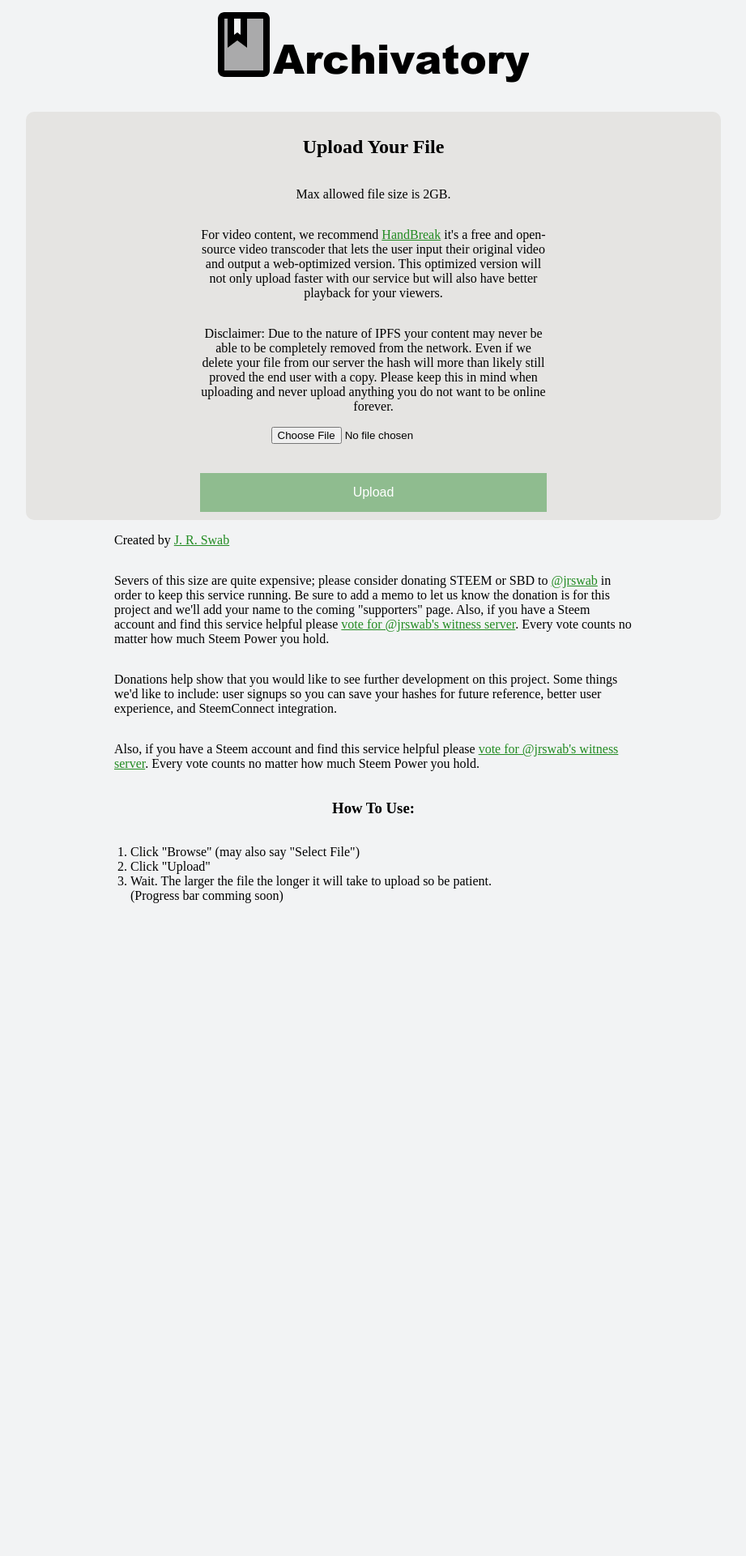
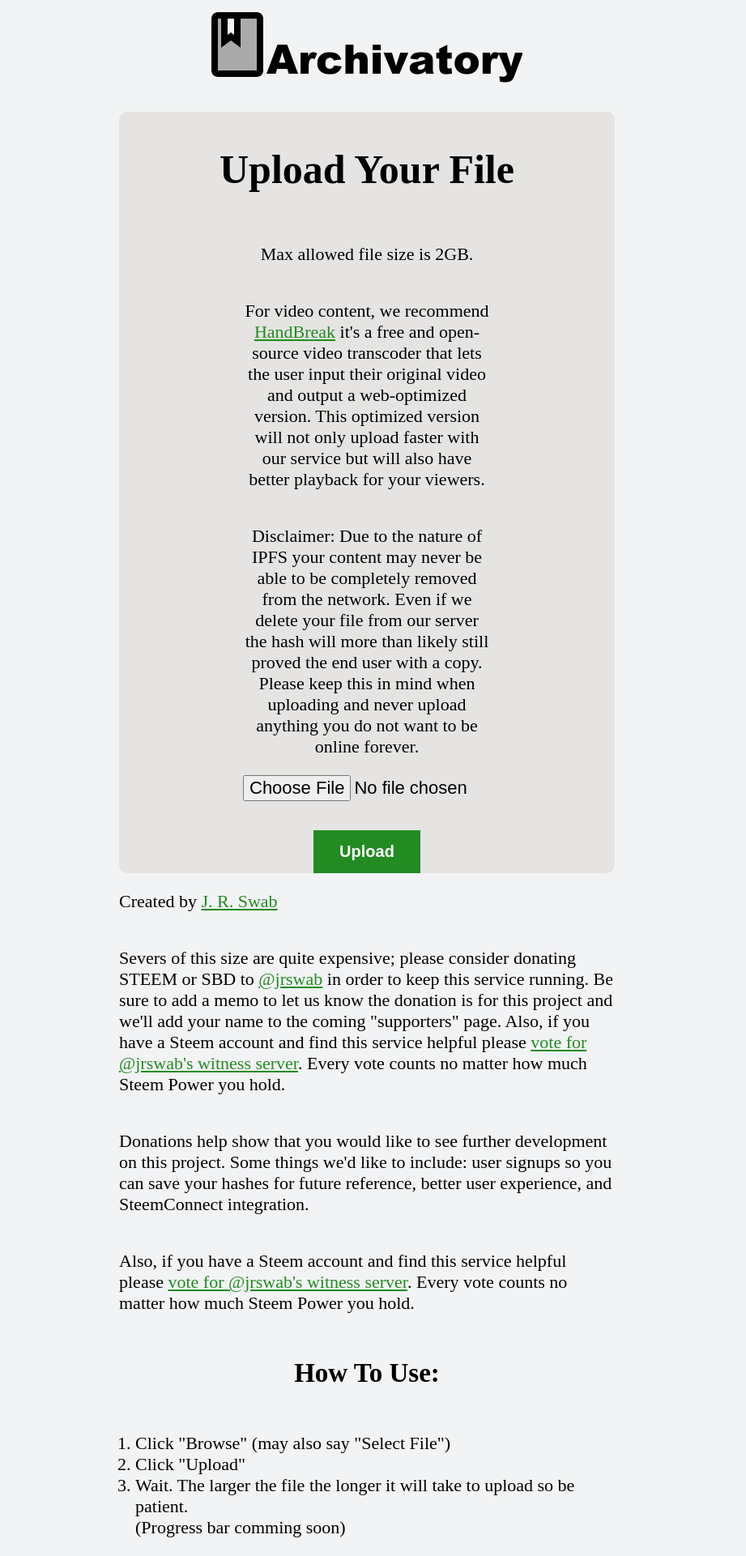
Before and after one commit to jrswab/archivatory, a PHP site: page / in a window 1280 px wide. Shown: the whole page at 81% size, without its empty margins (187-1108 px from the left). Before the commit the page ends 1115 px from the top, so only its background shows below. Run offline with PHP 8.4, Linux system fonts and the light colour scheme.

Commit message:
Moved to 'mobile first' styling

```diff
--- a/style.css
+++ b/style.css
@@ -1,3 +1,4 @@
+/* Mobile CSS */
 a:link {
 	color: #228b22;
 }
@@ -8,12 +9,33 @@ a:visited {
 
 body {
 	background-color: #f2f3f4;
-	width:100%;
 	position: absolute;
+	padding: 0 20px 0 20px;
+}
+
+h2 {
+	font-size: 50px;
+}
+
+h3 {
+	font-size:33px;
+}
+
+p {
+	font-size: 22px;
+}
+
+img.logo {
+	max-width: 95%;
+}
+
+input {
+	font-size: 33px;
+	width:50%;
 }
 
 .container {
-	display:flex;
+	display: flex;
 	flex-flow: column;
 	justify-content: center;
 	align-items: center;
@@ -27,22 +49,73 @@ body {
 	align-items: center;
 	text-align: center;
 	background-color: #e5e4e2;
-	padding: 10px 0 10px 0;
 	border-radius: 10px;
-	width: 67%;
+	width: 90%;
+}
+
+.inner-form {
+	border-radius: 10px;
+	background-color: #8fbc8f;
+	padding: 10px 30px;
+
 }
 
 .form-button {
 	display: inline-block;
 	color: #ffffff;
-	width: 50%;
-	background-color: #8fbc8f;
+	background-color: #228b22;
 	border: none;
 	padding: 15px 32px;
 	text-align: center;
+	font-size: 33px;
+	font-weight: bold;
+}
+
+.disclaimer {
+	padding: 0 20px 0 20px;
 	font-size: 16px;
 }
 
 .columned {
-	width: 50%;
+	width: 90%;
+	font-size: 22px;
 }
+
+@media only screen and (min-width: 1100px) {
+	/* For Desktop Monitors */
+	input {
+		font-size: 22px;
+		width:50%;
+	}
+
+	#upload-form {
+		display: flex;
+		flex-flow: column;
+		justify-content: center;
+		align-items: center;
+		text-align: center;
+		background-color: #e5e4e2;
+		border-radius: 10px;
+		width: 50%;
+	}
+
+	.form-button {
+		display: inline-block;
+		color: #ffffff;
+		background-color: #228b22;
+		border: none;
+		padding: 15px 32px;
+		text-align: center;
+		font-size: 20px;
+		font-weight: bold;
+	}
+
+	.columned {
+		width: 50%;
+		font-size: 22px;
+	}
+
+	img.logo {
+		width: 20%;
+	}
+}
```
